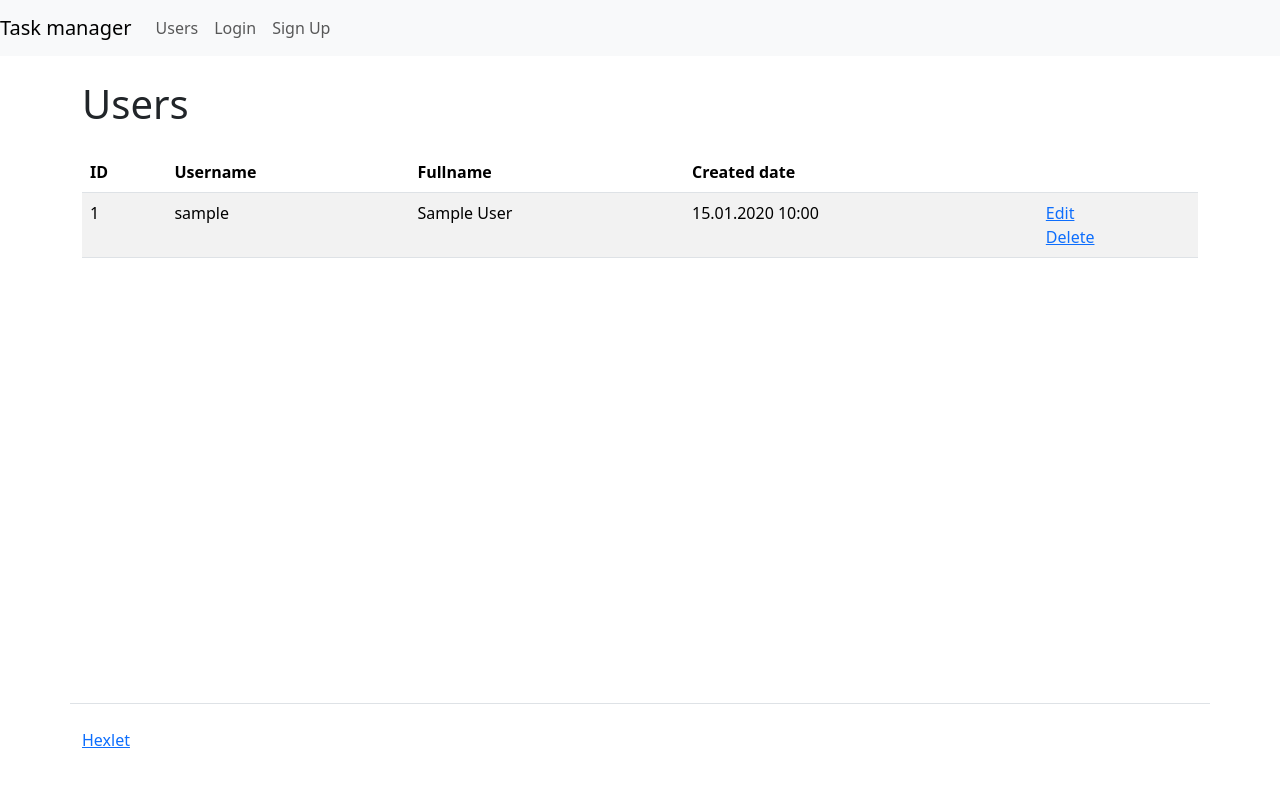
After one commit to DmGorokhov/Task-manager, a Django app: template task_manager/templates/users/users_index.html in a window 1280 px wide. The commit adds this page. Shown: the top 787 px of the page. Run offline with Django 4.2, Linux system fonts and the light colour scheme; the template is opened without the code that fills it: values that come from a table or form of the project are taken from there, others are empty; tables that the repository leaves empty hold one stand-in row (values such as "Sample post"); some libraries are stand-ins or nearby versions.

Commit message:
add new and modified exist tepmplates for CRUD SiteUser model

```diff
--- a/task_manager/templates/base.html
+++ b/task_manager/templates/base.html
@@ -6,40 +6,21 @@
 <html lang="{{ LANGUAGE_CODE }}">
     <head>
         <meta name="viewport" content="width=device-width, initial-scale=1, shrink-to-fit=no">
-    <title>Менеджер задач Hexlet</title>
+        <title>{% translate 'Task Manager' %}</title>
         {% bootstrap_css %}
         {% bootstrap_javascript %}
     </head>
 
     <body class="d-flex flex-column min-vh-100">
-    <nav class="navbar navbar-expand-lg navbar-light bg-light">
-      <a class="navbar-brand" href="{% url 'root' %}">{% translate "Task manager" %}</a>
-      <button class="navbar-toggler" data-toggle="collapse" data-target="#navbarToggleExternalContent">
-        <span class="navbar-toggler-icon"></span>
-      </button>
-      <div class="collapse navbar-collapse" id="navbarToggleExternalContent">
-        <ul class="navbar-nav mr-auto">
-          <li class="nav-item"><a class="nav-link" href="/users/">{% translate "Users" %}</a></li>
-        </ul>
-        <ul class="navbar-nav">
-            <li class="nav-item"><a class="nav-link" href="/login/">{% translate "Login" %}</a></li>
-            <li class="nav-item"><a class="nav-link" href="/users/create/">{% translate "Sign Up" %}</a></li>
-        </ul>
-      </div>
-    </nav>
-
+       {% include 'navigation.html' %}
        <div class="container wrapper flex-grow-1">
-      <h1 class="my-4">
-        {% block header %}
+            {% bootstrap_messages %}
+            <h1 class="my-4">{% block header %}{% endblock %}</h1>
+            {% block content %}
             {% endblock %}
-      </h1>
-        {% block content %}
-        {% endblock%}
        </div>
         <footer>
-      <div class="container my-5 pt-4 border-top">
-        <a target="_blank" href="https://ru.hexlet.io">Hexlet</a>
-      </div>
+           {% include 'footer.html' %}
         </footer>
     </body>
 </html>
--- /dev/null
+++ b/task_manager/templates/footer.html
@@ -0,0 +1,3 @@
+ <div class="container my-5 pt-4 border-top">
+        <a target="_blank" href="https://ru.hexlet.io">Hexlet</a>
+ </div>
--- /dev/null
+++ b/task_manager/templates/navigation.html
@@ -0,0 +1,27 @@
+{% load i18n %}
+
+<nav class="navbar navbar-expand-lg navbar-light bg-light">
+    <a class="navbar-brand" href="{% url 'home' %}">{% translate "Task manager" %}</a>
+    <button class="navbar-toggler" data-toggle="collapse" data-target="#navbarToggleExternalContent">
+        <span class="navbar-toggler-icon"></span>
+    </button>
+
+    <div class="collapse navbar-collapse" id="navbarToggleExternalContent">
+        <ul class="navbar-nav mr-auto">
+            <li class="nav-item"><a class="nav-link" href="{% url 'users:users_list' %}">{% translate "Users" %}</a></li>
+        </ul>
+        <ul class="navbar-nav">
+            {% if user.is_authenticated %}
+            <li class="nav-item"><a class="nav-link" href="/">{% translate "Statuses" %}</a></li>
+            <li class="nav-item"><a class="nav-link" href="/">{% translate "Labels" %}</a></li>
+            <li class="nav-item"><a class="nav-link" href="/">{% translate "Tasks" %}</a></li>
+            <li class="nav-item">
+                <a class="nav-link" href="{% url 'logout' %}">{% translate "Logout" %}</a>
+            </li>
+            {% else %}
+            <li class="nav-item"><a class="nav-link" href="{% url 'login' %}">{% translate "Login" %}</a></li>
+            <li class="nav-item"><a class="nav-link" href="{% url 'users:user_create' %}">{% translate "Sign Up" %}</a></li>
+            {% endif %}
+        </ul>
+    </div>
+</nav>
--- /dev/null
+++ b/task_manager/templates/users/users_index.html
@@ -0,0 +1,36 @@
+{% extends 'base.html' %}
+{% load i18n %}
+
+{% block header %}
+{% translate "Users" %}
+{% endblock %}
+
+
+{% block content %}
+<table class="table table-striped">
+    <thead>
+    <tr>
+        <th>ID</th>
+        <th>{% translate "Username" %}</th>
+        <th>{% translate "Fullname" %}</th>
+        <th>{% translate "Created date" %}</th>
+        <th></th>
+    </tr>
+    </thead>
+    <tbody>
+    {% for user in users_list %}
+    <tr>
+        <td>{{ user.id }}</td>
+        <td>{{ user.username }}</td>
+        <td>{{ user.first_name }} {{ user.last_name }}</td>
+        <td>{{user.date_joined|date:"d.m.Y H:i"}}</td>
+        <td>
+            <a href="{% url 'users:user_update' user.id %}">{% translate "Edit" %}</a>
+            <br>
+            <a href="{% url 'users:user_delete' user.id %}">{% translate "Delete" %}</a>
+        </td>
+    </tr>
+    {% endfor %}
+    </tbody>
+</table>
+{% endblock%}
```
Also changed, not shown: task_manager/templates/home.html (added, +13 -0 lines), task_manager/templates/index.html (deleted, +0 -13 lines), task_manager/templates/registration/login.html (added, +15 -0 lines), task_manager/templates/users/user_create.html (added, +15 -0 lines), task_manager/templates/users/user_delete.html (added, +16 -0 lines), task_manager/templates/users/user_update.html (added, +15 -0 lines), task_manager/locale/ru/LC_MESSAGES/django.po (deleted), 1 other file. Lines whose indentation alone changed are shown as unchanged.
